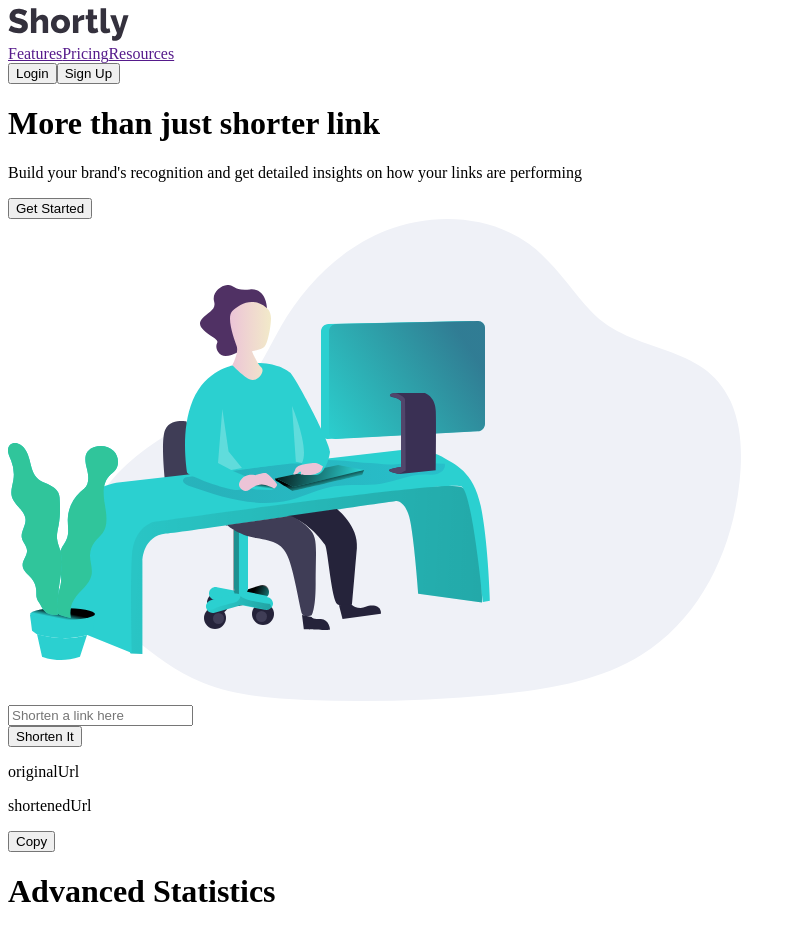
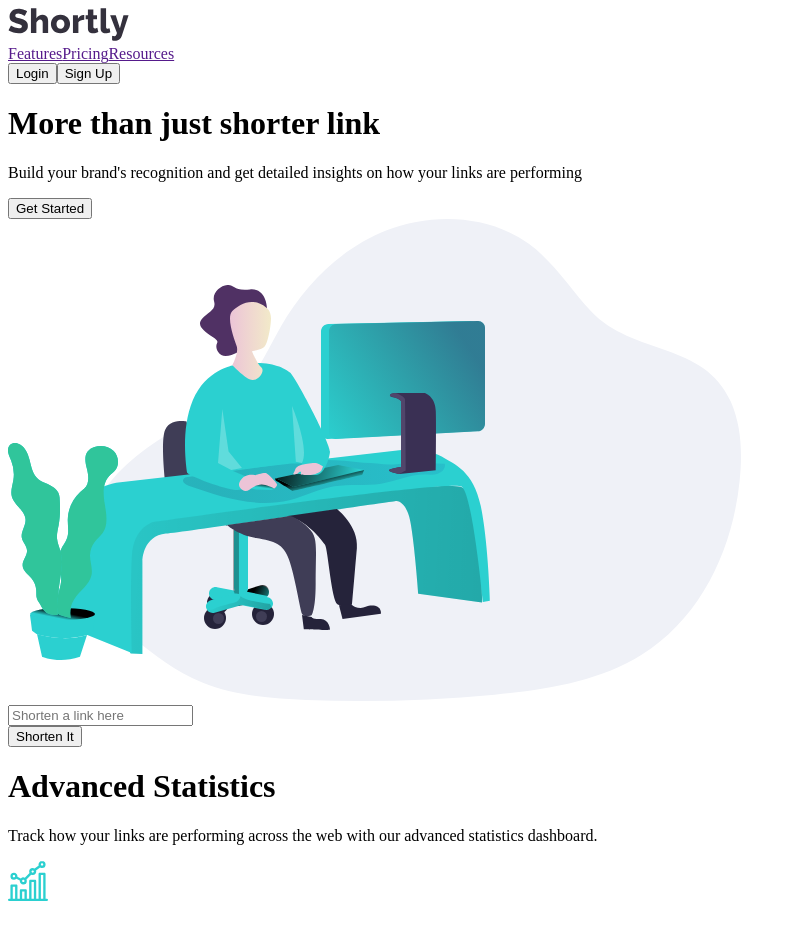
Before and after one commit to azanra/url-shortening, a React (Vite) app: page / in a window 1280 px wide. Shown: the top 931 px of the page, without its empty margins (0-796 px from the left). Built offline with nearby package versions, Linux system fonts and the light colour scheme.

Commit message:
Display all link and the shortened url
Add key to differentiate each url. and hard code the
shortened for testing since it's limited

```diff
--- a/src/components/url.jsx
+++ b/src/components/url.jsx
@@ -1,5 +1,7 @@
 import { useState } from "react";
 import urlClient from "../client/urlClient.js";
+
+let lastId = 0;
 
 export default function Url() {
   const [url, setUrl] = useState([]);
@@ -9,10 +11,12 @@ export default function Url() {
     setUrl([
       ...url,
       {
+        id: lastId++,
         originalUrl: link,
-        shortenedUrl: urlClient(link),
+        shortenedUrl: "shortened url",
       },
     ]);
+    console.log(lastId);
   };
   return (
     <div>
@@ -32,9 +36,10 @@ export default function Url() {
           </div>
         </div>
         <div className="urlItemContainer">
-          <UrlItem
-            link={{ originalUrl: "originalUrl", shortenedUrl: "shortenedUrl" }}
-          />
+          {url.length > 0 &&
+            url.map((item) => {
+              return <UrlItem link={item} />;
+            })}
         </div>
       </div>
     </div>
```
